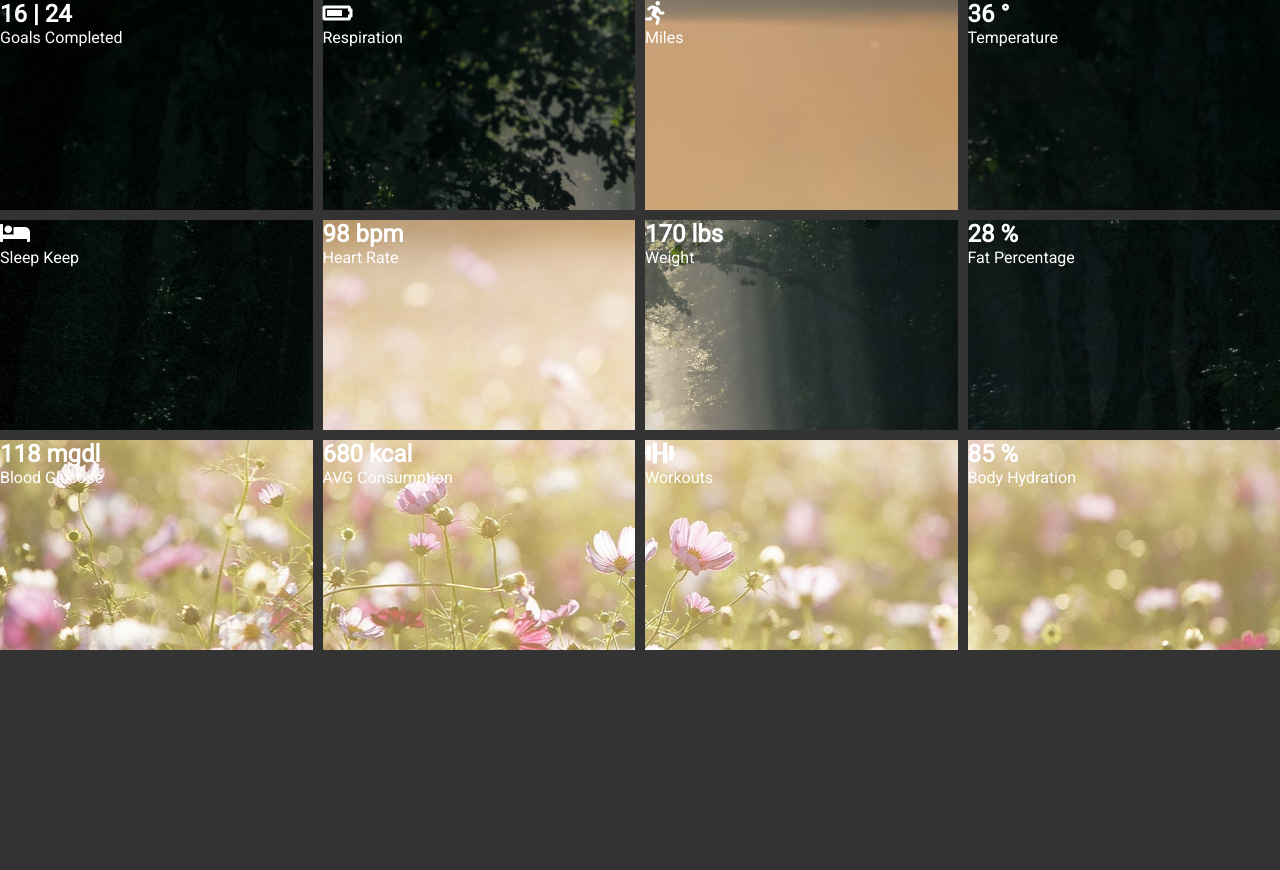
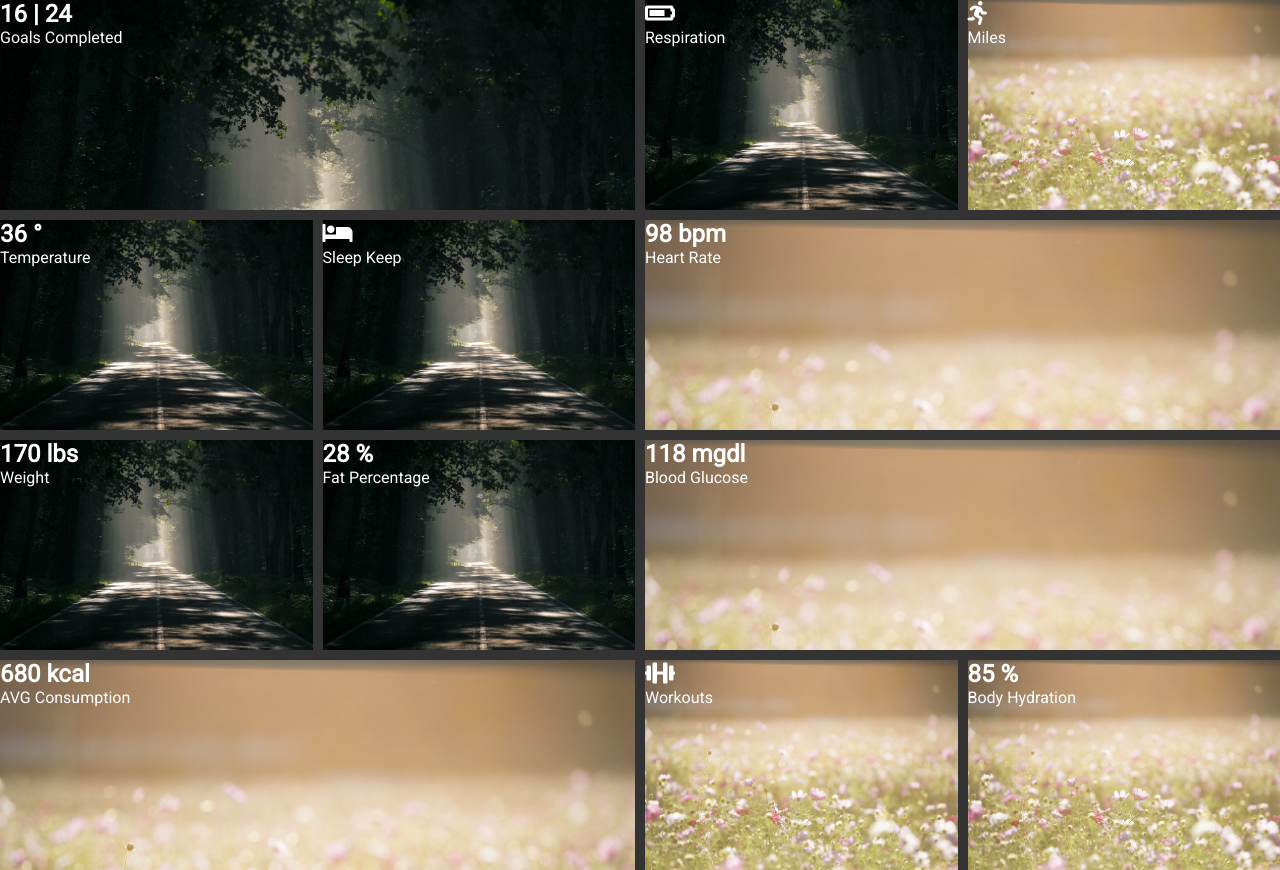
Before and after one commit to Annie-Huang/health-panel, a website: page index.html in a window 1280 px wide. Before the commit the page ends 800 px from the top, so only its background shows below. Drawn offline with Linux system fonts and the light colour scheme.

Commit message:
Make some of the images append for two columns

```diff
--- a/style.css
+++ b/style.css
@@ -29,6 +29,28 @@ body {
     background-attachment: fixed;
 }
 
+/* https://css-tricks.com/the-difference-between-nth-child-and-nth-of-type/ */
+
+/*.container > div:nth-child(1) {*/
+.container > div:nth-of-type(1) {
+    grid-column: 1 / 3; /* Go for two columns */
+}
+
+/*.container > div:nth-child(6) {*/
+.container > div:nth-of-type(6) {
+    grid-column: 3 / 5;
+}
+
+/*.container > div:nth-child(9) {*/
+.container > div:nth-of-type(9) {
+    grid-column: 3 / 5;
+}
+
+/*.container > div:nth-child(10) {*/
+.container > div:nth-of-type(10) {
+    grid-column: 1 / 3;
+}
+
 .bg1 {
     background: url("./img/bg1.jpg");
 }
```
Also changed, not shown: Note.txt (+16 -0 lines).
